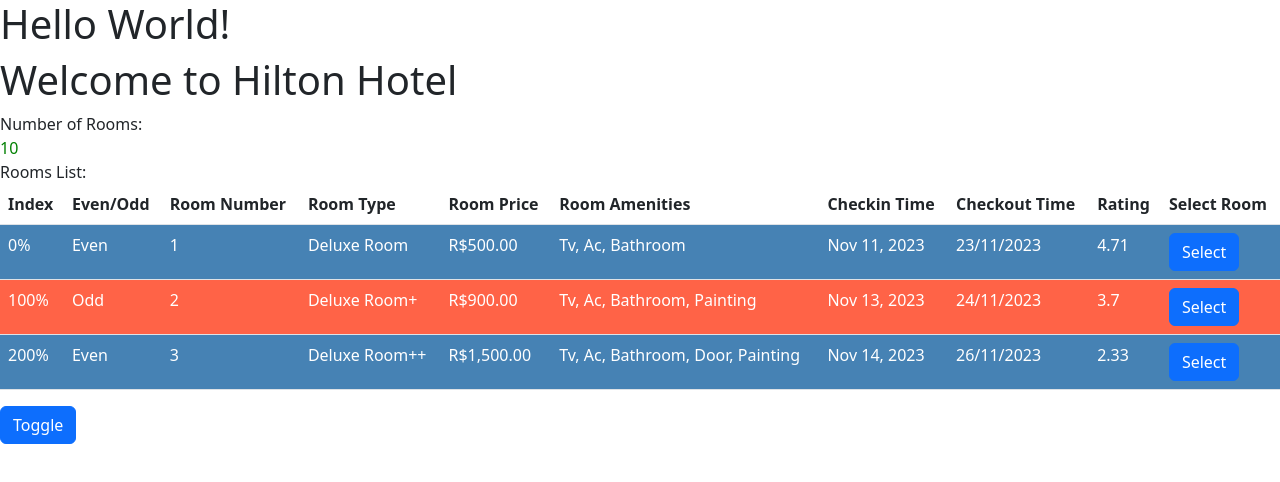
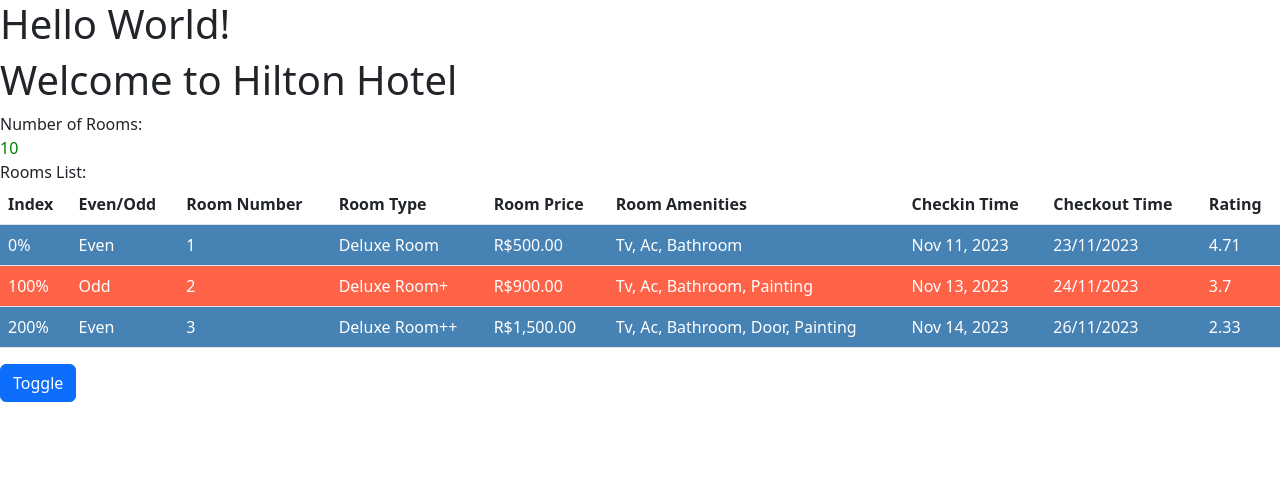
Before and after one commit to hhenriques1999/angular-learning, an Angular app in the folder hotelinventoryapp/: page / in a window 1280 px wide. Shown: the top 482 px of the page. Built offline with nearby package versions, Linux system fonts and the light colour scheme.

Commit message:
Revert "Criar output entre componentes"
This reverts commit e4f7affdd745004c1981fcd993dedeff96e4d372.

```diff
--- a/hotelinventoryapp/src/app/rooms/rooms-list/rooms-list.component.html
+++ b/hotelinventoryapp/src/app/rooms/rooms-list/rooms-list.component.html
@@ -10,7 +10,6 @@
             <th>Checkin Time</th>
             <th>Checkout Time</th>
             <th>Rating</th>
-            <th>Select Room</th>
         </tr>
     </thead>
     <tbody>
@@ -29,9 +28,6 @@
             <td>{{ room.checkinTime | date }}</td>
             <td>{{ room.checkoutTime | date : "dd/MM/yyyy" }}</td>
             <td>{{ room.rating | number : '1.1-2' : 'en-US' }}</td>
-            <td>
-                <button class="btn btn-primary" (click)="selectRoom(room)">Select</button>
-            </td>
         </tr>
     </tbody>
 </table>
--- a/hotelinventoryapp/src/app/rooms/rooms-list/rooms-list.component.ts
+++ b/hotelinventoryapp/src/app/rooms/rooms-list/rooms-list.component.ts
@@ -1,4 +1,4 @@
-import { Component, Input, Output, OnInit, EventEmitter } from '@angular/core';
+import { Component, Input, OnInit } from '@angular/core';
 import { Room } from '../rooms';
 
 @Component({
@@ -10,14 +10,8 @@
 
   @Input() rooms: Room[] = [];
 
-  @Output() selectedRoom = new EventEmitter<Room>();
-
   constructor() {
 
-  }
-
-  selectRoom(room: Room) {
-    return this.selectedRoom.emit(room);
   }
 
   ngOnInit(): void {
--- a/hotelinventoryapp/src/app/rooms/rooms.component.html
+++ b/hotelinventoryapp/src/app/rooms/rooms.component.html
@@ -11,7 +11,7 @@
 
 <div *ngIf="roomInfo.availableRooms > 0">
     Rooms List:
-    <hinv-rooms-list [rooms]="rooms" (selectedRoom)="selectRoom($event)"></hinv-rooms-list>
+    <hinv-rooms-list [rooms]="rooms"></hinv-rooms-list>
 </div>
 
 <button class="btn btn-primary" (click)="toggle()">Toggle</button>
--- a/hotelinventoryapp/src/app/rooms/rooms.component.ts
+++ b/hotelinventoryapp/src/app/rooms/rooms.component.ts
@@ -66,10 +66,6 @@
     this.numbersOfRooms -= 1;
   }
 
-  selectRoom(room: Room) : void {
-    console.log(room)
-  }
-
   roomInfo: RoomInfo = {
     totalRooms: 20,
     availableRooms: 10,
```
